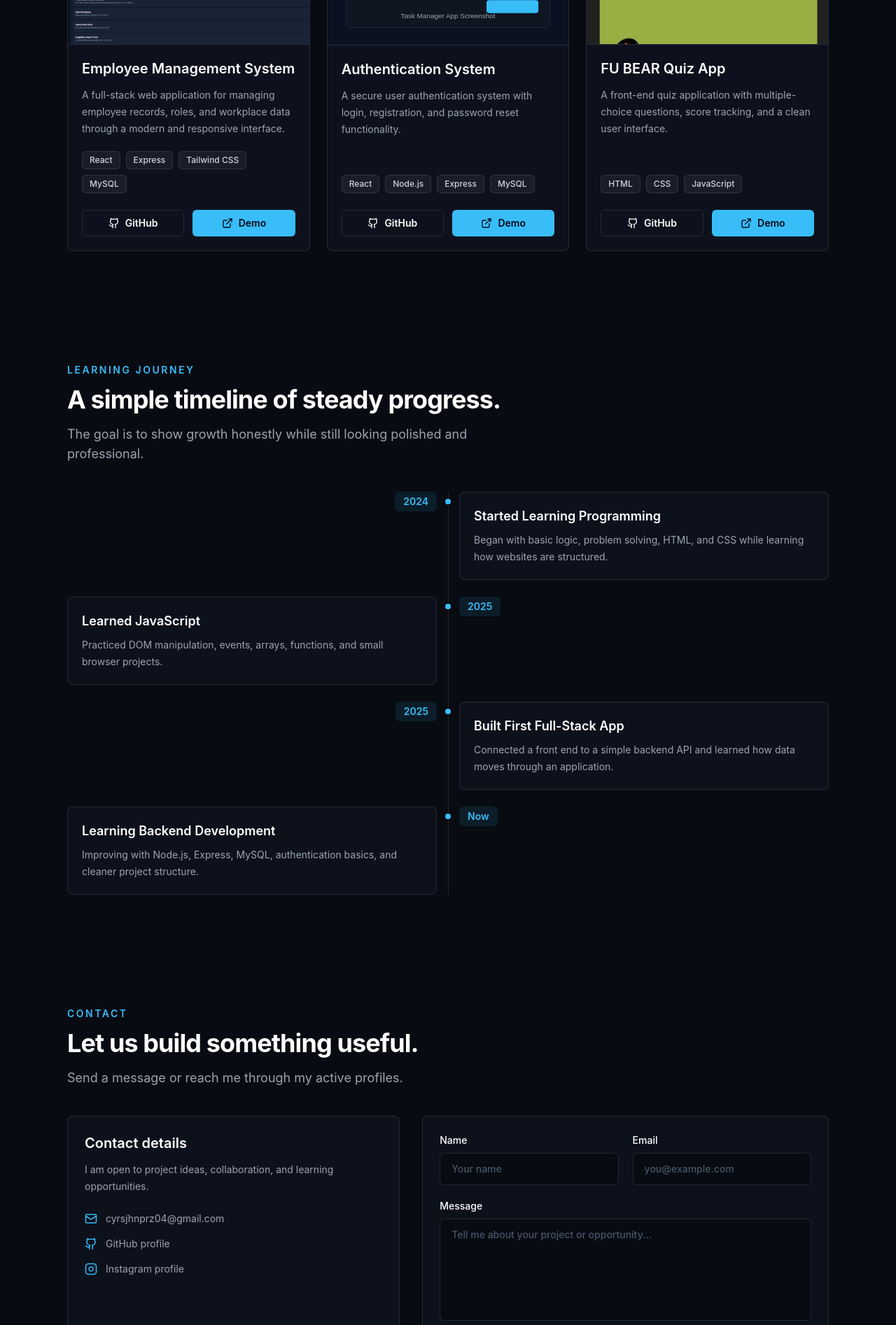
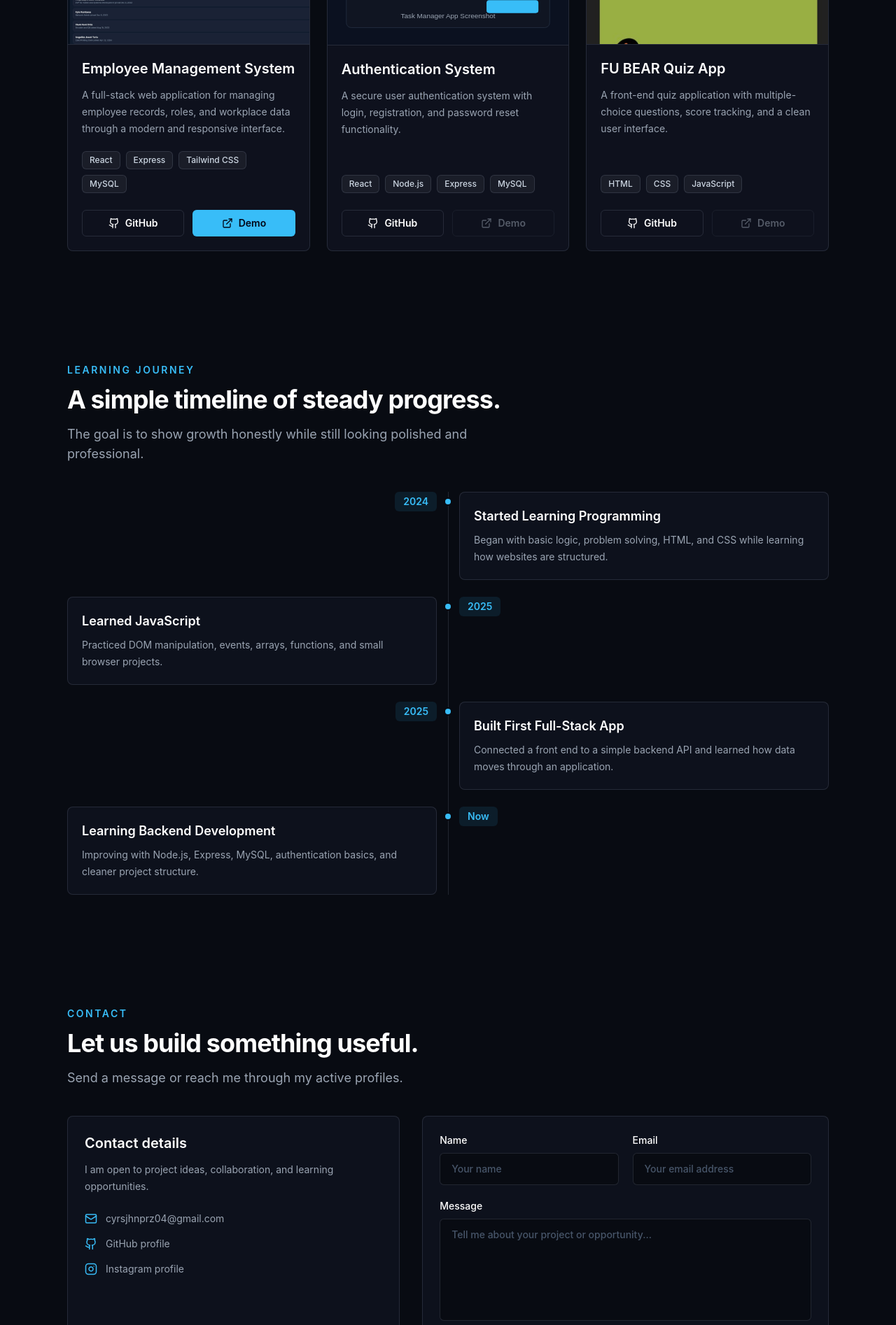
Before and after one commit to cyrsjhnprz/CyPortfolio, a Next.js app: page / in a window 1280 px wide. Shown: the part 3051-4945 px from the top of the page at 70% size. Built offline with nearby package versions, Linux system fonts and the light colour scheme.

Commit message:
Update demo

```diff
--- a/src/components/Contact.tsx
+++ b/src/components/Contact.tsx
@@ -67,7 +67,7 @@ export function Contact() {
               <input
                 type="email"
                 name="email"
-                placeholder="you@example.com"
+                placeholder="Your email address"
                 className="rounded-md border border-line bg-background px-4 py-3 text-sm text-white outline-none transition placeholder:text-slate-600 focus:border-accent"
               />
             </label>
--- a/src/components/Projects.tsx
+++ b/src/components/Projects.tsx
@@ -56,6 +56,7 @@ export function Projects() {
                   <Github size={16} />
                   GitHub
                 </a>
+                {project.title === "Employee Management System" ? (
                   <a
                     href={project.demo}
                     target="_blank"
@@ -65,6 +66,15 @@ export function Projects() {
                     <ExternalLink size={16} />
                     Demo
                   </a>
+                ) : (
+                  <button
+                    disabled
+                    className="inline-flex items-center justify-center gap-2 rounded-md border border-line px-3 py-2 text-sm font-semibold text-muted cursor-not-allowed opacity-50"
+                  >
+                    <ExternalLink size={16} />
+                    Demo
+                  </button>
+                )}
               </div>
             </div>
           </motion.article>
```
Lines whose indentation alone changed are shown as unchanged.
